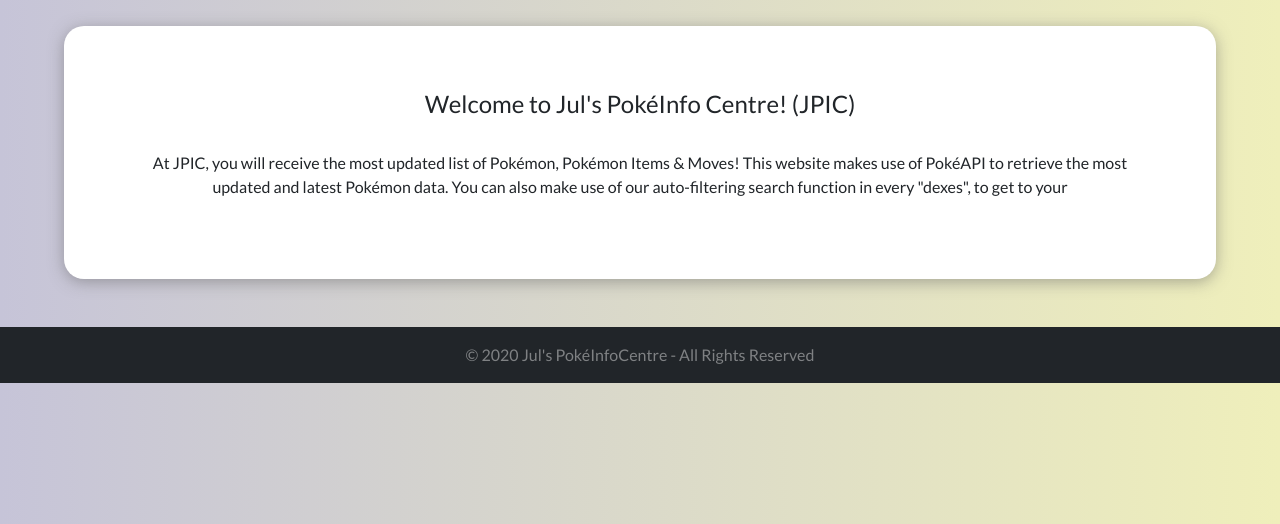
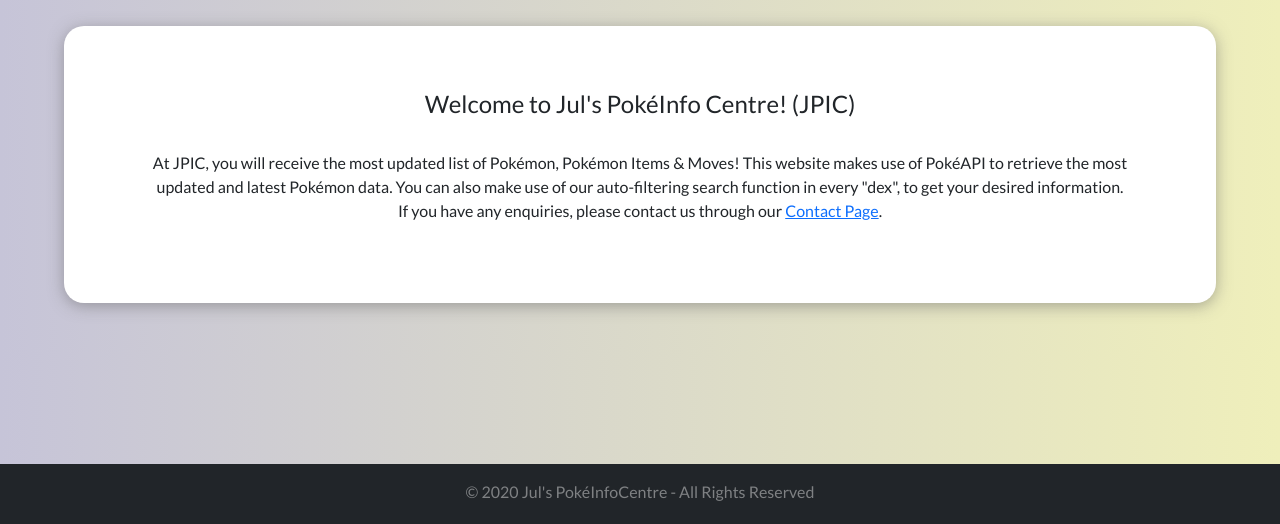
Before and after one commit to julianee-jk/IDAssignment2, a plain HTML site: page index.html in a window 1280 px wide. Shown: the part 276-800 px from the top of the page. Drawn offline with nearby package versions, Linux system fonts and the light colour scheme.

Commit message:
Updated footer always at bottom & added home text

```diff
--- a/css/style.css
+++ b/css/style.css
@@ -56,6 +56,15 @@ body {
 /* Back to top button on hover */
 #topBtn:hover {
     background-color: #555;
+}
+
+/* Footer always at bottom */
+#footer {
+    position:absolute;
+    bottom:0;
+    width:100%;
+    height:60px;   /* Height of the footer */
+    background:#6cf;
 }
 /* ---------------------------- Index Page ---------------------------- */
 /* Main text box  */
--- a/index.html
+++ b/index.html
@@ -39,7 +39,8 @@
       <h4>Welcome to Jul's PokéInfo Centre! (JPIC)</h4><br>
       <p>At JPIC, you will receive the most updated list of Pokémon, Pokémon Items & Moves!
         This website makes use of PokéAPI to retrieve the most updated and latest Pokémon data.
-        You can also make use of our auto-filtering search function in every "dexes", to get to your </p>
+        You can also make use of our auto-filtering search function in every "dex", to get your desired information.<br>
+        If you have any enquiries, please contact us through our <a href="#">Contact Page</a>.</p>
     </div>
   </div>
   <!-- Bootstrap Bundle with Popper -->
@@ -48,7 +49,7 @@
   <!-- Main JavaScript file -->
   <script src="js/script.js"></script>
 </body>
-<footer class="bg-dark text-center text-lg-start">
+<footer class="bg-dark text-center text-lg-start" id="footer">
   <!-- Copyright -->
   <div class="text-center p-3" style="color: rgba(255, 255, 255, 0.425)">© 2020 Jul's PokéInfoCentre - All Rights Reserved</div>
 </footer>
```
Also changed, not shown: pokedex.html (+1 -1 lines).
